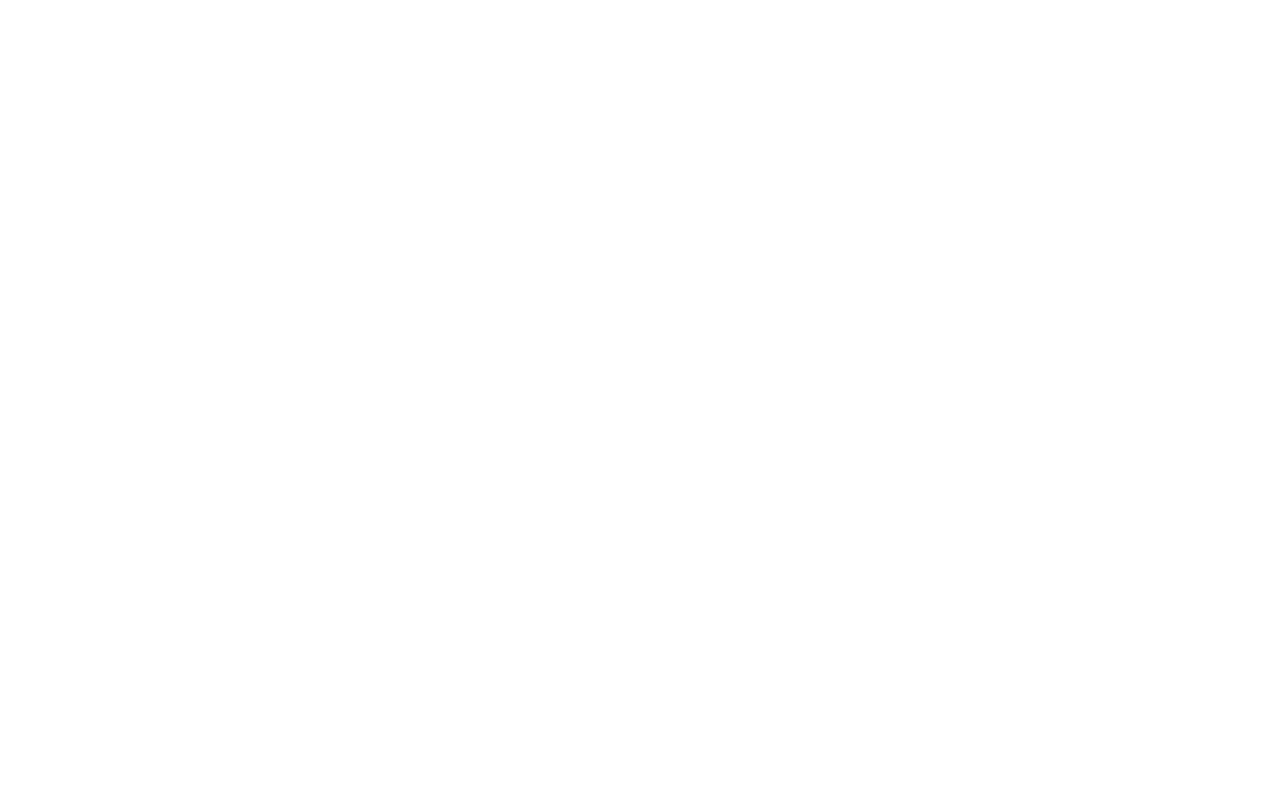
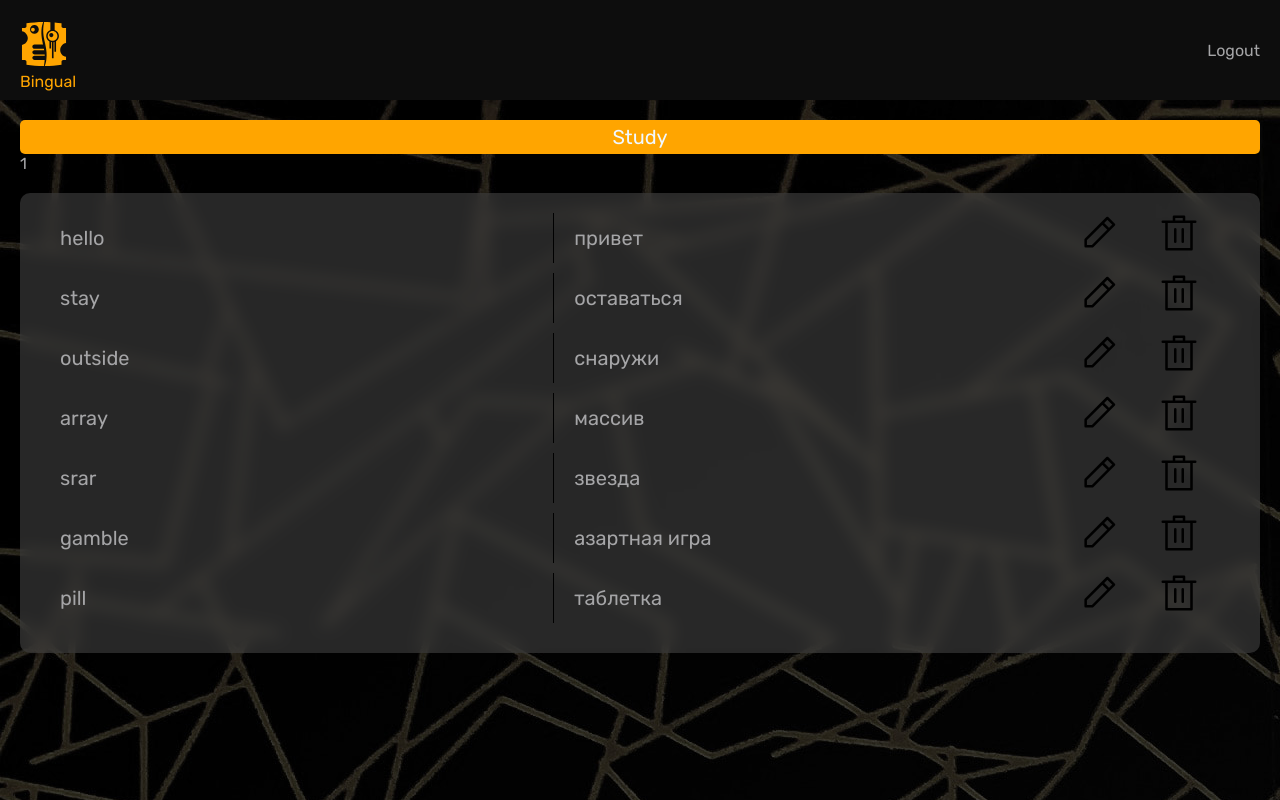
Before and after one commit to RobertEyrikh/bingual-client, a Vue app: page /card/1 in a window 1280 px wide. Before the commit this address had no page. Shown: the top 800 px of the page. Built offline with nearby package versions, Linux system fonts and the light colour scheme.

Commit message:
added drag and drop in addCard component, cardView component, change some styles

```diff
--- a/src/components/AddCard.vue
+++ b/src/components/AddCard.vue
@@ -1,8 +1,11 @@
 <script setup>
-import { ref, reactive } from "vue";
+import { ref } from "vue";
 import MyButton from "../components/UI/MyButton.vue";
 const isOpen = ref(false);
-const words = ref([]);
+const words = ref([{ word: "", translate: "" }]);
+const title = ref("");
+const dragItem = ref({});
+const dragOverItem = ref({});
 const deleteWord = (id) => {
   words.value.splice(id, 1);
 };
@@ -13,8 +16,32 @@
   };
   words.value.push(word);
 };
-const check = () => {
-  console.log(words.value);
+const addNewCard = () => {
+  const card = {
+    title: title.value,
+    words: words.value,
+  };
+  console.log(card);
+};
+const handleSord = () => {
+  let _words = [...words.value];
+  const draggedWords = _words.splice(dragItem.value.current, 1)[0];
+  _words.splice(dragOverItem.value.current, 0, draggedWords)[0];
+  dragItem.value.current = null;
+  dragOverItem.value.current = null;
+  words.value = _words;
+};
+const entering = () => {
+  const elementsList = document.getElementsByClassName ("words-container")
+  for (let i = 0; i < elementsList.length; i ++) {
+    elementsList[i].setAttribute("draggable", "false");
+  }
+};
+const leaving = () => {
+  const elementsList = document.getElementsByClassName ("words-container")
+  for (let i = 0; i < elementsList.length; i ++) {
+    elementsList[i].setAttribute("draggable", "true");
+  }
 };
 </script>
 <template>
@@ -46,24 +73,37 @@
           <div class="modal-body">
             <div class="modal-body__info">
               <p class="card-name">Enter the title</p>
-              <input type="text" class="field name-field" />
+              <input v-model="title" type="text" class="field name-field" />
             </div>
             <div v-if="words.length != 0" class="modal-body__words">
               <div class="words-title">
                 <p class="words-title__p">Enter a word</p>
                 <p class="words-title__p">Enter translation</p>
               </div>
-              <transition-group name="list" tag="div">
+              <transition-group name="list">
                 <div
+                  id="dragElement"
+                  draggable="true"
+                  @dragstart="dragItem.current = index"
+                  @dragenter="dragOverItem.current = index"
+                  @dragend="handleSord"
+                  @dragover.prevent
                   v-for="(word, index) of words"
-                  :key="word"
-                  class="words-container"
+                  :key="index"
+                  class="words-container my-handle"
                 >
                   {{ index + 1 }}
-                  <input v-model="words[index].word" class="field word-field" />
+                  <input
+                    @focus="entering()"
+                    @blur="leaving()"
+                    v-model="word.word"
+                    class="field word-field"
+                  />
                   <div>
                     <input
-                      v-model="words[index].translate"
+                      @focus="entering()"
+                      @blur="leaving()"
+                      v-model="word.translate"
                       class="field translate-field"
                     />
                     <p class="translate-word">word</p>
@@ -97,8 +137,10 @@
             </button>
           </div>
           <div class="modal-footer">
-            <my-button @click="check" class="cancel-button">Cancel</my-button>
-            <my-button class="create-button">Create</my-button>
+            <my-button class="cancel-button">Cancel</my-button>
+            <my-button @click="addNewCard" class="create-button"
+              >Create</my-button
+            >
           </div>
         </div>
       </div>
@@ -106,17 +148,26 @@
   </section>
 </template>
 <style scoped>
+.my-handle {
+  cursor: move;
+  cursor: -webkit-grabbing;
+  display: inline-block;
+}
+.list-move,
 .list-enter-active,
 .list-leave-active {
-  transition: all 1s ease;
+  transition: all 0.6s ease;
 }
 .list-enter-from,
 .list-leave-to {
   opacity: 0;
-  transform: translateY(30px);
+  transform: translateX(-50px);
+}
+.list-leave-active {
+  position: absolute;
 }
 .add-card {
-  background-color: #111111;
+  background-color: rgb(0, 0, 0);
   height: 60px;
   padding: 20px;
 }
@@ -135,7 +186,7 @@
   stroke: #ffa500;
 }
 .modal-wrapper {
-  position: fixed;
+  position: absolute;
   z-index: 9998;
   top: 0;
   left: 0;
@@ -145,22 +196,25 @@
   transition: opacity 0.3s ease;
 }
 .modal-container {
-  border-radius: 10px;
+  position: fixed;
+  top: 50%;
+  left: 50%;
+  transform: translate(-50%, -50%);
   width: 330px;
-  min-height: 300px;
+  max-height: 600px;
   margin: auto;
   padding: 20px 30px;
   background-color: rgb(13, 13, 13);
   box-shadow: 0 2px 8px rgba(0, 0, 0, 0.33);
   transition: all 0.3s ease;
-  /* overflow: scroll; */
+  overflow: auto;
 }
 .modal-container::-webkit-scrollbar {
   width: 7px;
   background-color: inherit;
 }
 .modal-container::-webkit-scrollbar-thumb {
-  background-color: #223c50;
+  background-color: #835502;
 }
 .modal-header {
   padding-bottom: 20px;
--- a/src/components/TheHeader.vue
+++ b/src/components/TheHeader.vue
@@ -3,8 +3,12 @@
 <template>
   <header class="header">
     <div class="header-logo">
-      <img class="logo-image" src="../assets/logo.svg">
-      <p class="logo-name">Bilingual</p>
+      <img
+        class="logo-image"
+        @click="this.$router.push('/')"
+        src="../assets/logo.svg"
+      />
+      <p class="logo-name">Bingual</p>
     </div>
     <button class="header-user-button">Logout</button>
   </header>
@@ -22,7 +26,8 @@
   height: 60px;
 }
 .logo-image {
-  object-fit:cover;
+  cursor: pointer;
+  object-fit: cover;
   height: 80%;
 }
 .logo-name {
--- a/src/router/index.js
+++ b/src/router/index.js
@@ -4,6 +4,10 @@
   {
     path: "/",
     component: HomeView,
+  },
+  {
+    path: "/card/:id",
+    component: () => import("../views/CardView.vue")
   },
 ];
 
--- /dev/null
+++ b/src/views/CardView.vue
@@ -0,0 +1,144 @@
+<script setup>
+import { ref } from "vue";
+import TheHeader from "../components/TheHeader.vue";
+import MyButton from "../components/UI/MyButton.vue";
+const editWordId = ref(null)
+const words = ref([
+  { word: "hello", translate: "привет" },
+  { word: "stay", translate: "оставаться" },
+  { word: "outside", translate: "снаружи" },
+  { word: "array", translate: "массив" },
+  { word: "srar", translate: "звезда" },
+  { word: "gamble", translate: "азартная игра" },
+  { word: "pill", translate: "таблетка" },
+]);
+const isEdit = (id) => {
+  return id === editWordId.value
+}
+const editWord = (id) => {
+  if(isEdit(id)) {
+    return
+  }
+  editWordId.value = id
+  console.log(id)
+}
+</script>
+
+<template>
+  <the-header></the-header>
+  <div class="card-view">
+    <my-button class="study-button">Study</my-button>
+    {{ $route.params.id }}
+    <div class="words-container">
+      <div class="word-wrapper" v-for="(word, index) of words">
+        <p v-if="!isEdit(index)" class="word">{{ word.word }}</p>
+        <p v-if="!isEdit(index)" class="translate">{{ word.translate }}</p>
+        <input v-if="isEdit(index)" v-model="words[index].word" type="text" class="word-edit">
+        <input v-if="isEdit(index)" v-model="words[index].translate" type="text" class="word-edit">
+        <div class="word-ulits">
+          <div class="utils-image__wrapper">
+            <img class="utils-image edit" @click="editWord(index)" src="../assets/edit.svg" />
+          </div>
+          <div class="utils-image__wrapper">
+            <img class="utils-image delete" src="../assets/delete.svg" />
+          </div>
+        </div>
+      </div>
+    </div>
+  </div>
+</template>
+
+<style scoped>
+.card-view {
+  min-height: 100vh;
+  padding: 20px 20px 50px 20px;
+  background-image: url("../assets/background.jpg");
+}
+.study-button {
+  background-color: #ffa500;
+  font-size: 20px;
+}
+.words-container {
+  margin-top: 20px;
+  padding: 20px;
+  background-color: rgba(78, 78, 78, 0.5);
+  border-radius: 10px;
+  backdrop-filter: blur(8px);
+}
+.word-wrapper {
+  display: grid;
+  height: 50px;
+  grid-template-columns: 3fr 3fr 1fr;
+  margin-bottom: 10px;
+}
+.word-edit,
+.word,
+.translate {
+  margin-left: 20px;
+  display: flex;
+  align-items: center;
+  font-size: 20px;
+}
+.word-edit {
+  background-color: #1a1a1a;
+  border-radius: 5px;
+}
+.word {
+  border-right: 1px solid black;
+}
+.word-ulits {
+  display: flex;
+  padding: 0 5px;
+}
+.utils-image__wrapper {
+  height: 40px;
+  flex: 1 1 auto;
+  margin: 0 5px;
+  width: 40px;
+}
+.utils-image {
+  height: 100%;
+  object-fit: cover;
+  cursor: pointer;
+}
+.delete:hover {
+  filter: invert(48%) sepia(54%) saturate(1960%) hue-rotate(328deg)
+    brightness(97%) contrast(107%);
+}
+.edit:hover {
+  filter: invert(77%) sepia(23%) saturate(7414%) hue-rotate(359deg)
+    brightness(99%) contrast(109%);
+}
+@media screen and (max-width: 800px) {
+  .utils-image__wrapper {
+    height: 30px;
+    width: 30px;
+  }
+  .word-edit,
+  .word,
+  .translate {
+    font-size: 16px;
+  }
+}
+@media screen and (max-width: 600px) {
+  .word-wrapper {
+    display: inline;
+    padding-bottom: 40px;
+  }
+  .word-edit,
+  .word {
+    border-right: none;
+    margin-bottom: 20px;
+  }
+  .word-ulits {
+    display: flex;
+    justify-content: flex-end;
+    margin: 20px 0 20px 0;
+    border-bottom: 1px solid black;
+  }
+  .utils-image__wrapper {
+    flex: none;
+    width: 40px;
+  }
+}
+</style>
--- a/src/views/HomeView.vue
+++ b/src/views/HomeView.vue
@@ -4,14 +4,14 @@
 import AddCard from "../components/AddCard.vue";
 
 const cardList = ref([
-  { name: "My first card", qty: 15 },
-  { name: "My second card", qty: 20 },
-  { name: "My third card", qty: 10 },
-  { name: "My fourth card", qty: 12 },
-  { name: "My fifth card", qty: 11 },
-  { name: "My fifth card", qty: 11 },
-  { name: "My fifth card", qty: 11 },
-  { name: "My fifth card", qty: 11 },
+  { id: 1, name: "My first card", qty: 15 },
+  { id: 2, name: "My second card", qty: 20 },
+  { id: 3, name: "My third card", qty: 10 },
+  { id: 4, name: "My fourth card", qty: 12 },
+  { id: 5, name: "My fifth card", qty: 11 },
+  { id: 6, name: "My fifth card", qty: 11 },
+  { id: 7, name: "My fifth card", qty: 11 },
+  { id: 8, name: "My fifth card", qty: 11 },
 ]);
 </script>
 
@@ -20,10 +20,10 @@
   <add-card></add-card>
   <section class="page">
     <div class="cards-wrapper">
-      <div v-for="card in cardList" class="card">
+      <div @click="this.$router.push(`/card/${card.id}`)" v-for="card in cardList" class="card">
         <div class="card-info">
           <p class="card-info__name">{{ card.name }}</p>
-          <p class="card-info__qty">{{ card.qty }}</p>
+          <p class="card-info__qty">Word count: {{ card.qty }}</p>
         </div>
         <button class="card-delete">
           <img class="card-delete__image" src="../assets/delete.svg" />
@@ -35,15 +35,15 @@
 
 <style scoped>
 .page {
-  background-image: url("../assets/back.webp");
+  background-image: url("../assets/background.jpg");
   padding: 0px 20px;
   padding-bottom: 50px;
   min-height: 100vh;
 }
 .cards-wrapper {
-  background-color: rgba(81, 46, 46, 0.4);
+  background-color: rgba(78, 78, 78, 0.5);
   border-radius: 10px;
-  backdrop-filter: blur(10px);
+  backdrop-filter: blur(8px);
 }
 .card {
   height: 110px;
@@ -65,7 +65,7 @@
   content: "";
 }
 .card:hover {
-  background-color: rgb(66, 38, 38);
+  background-color: rgb(65, 65, 65);
 }
 .card-info {
   margin-top: auto;
```
Also changed, not shown: src/assets/background.jpg (added), src/assets/edit.svg (added).
